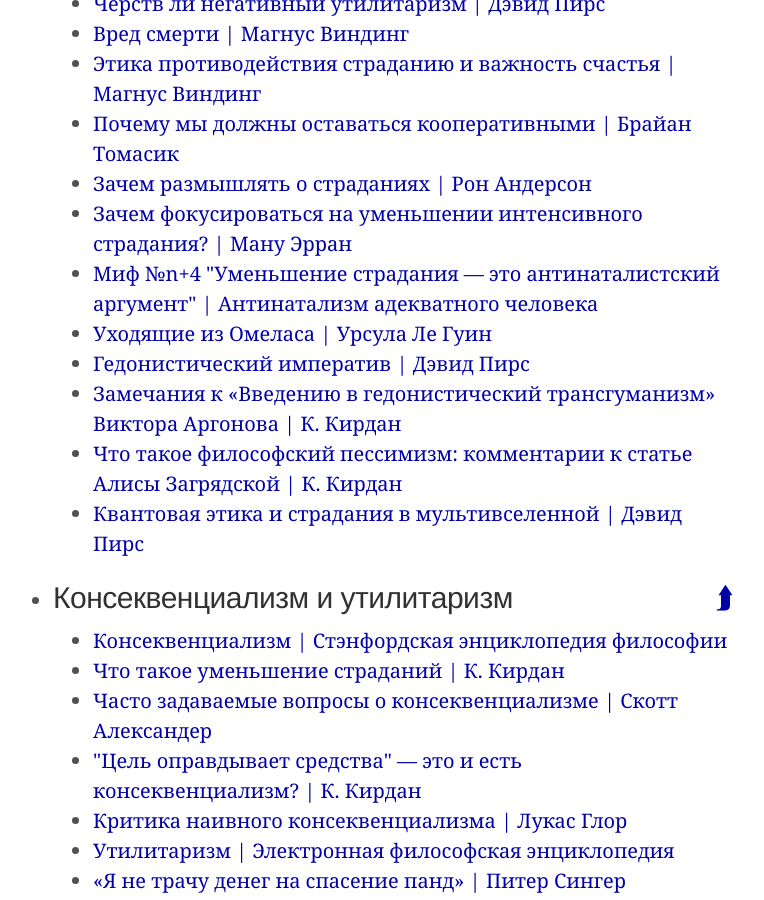
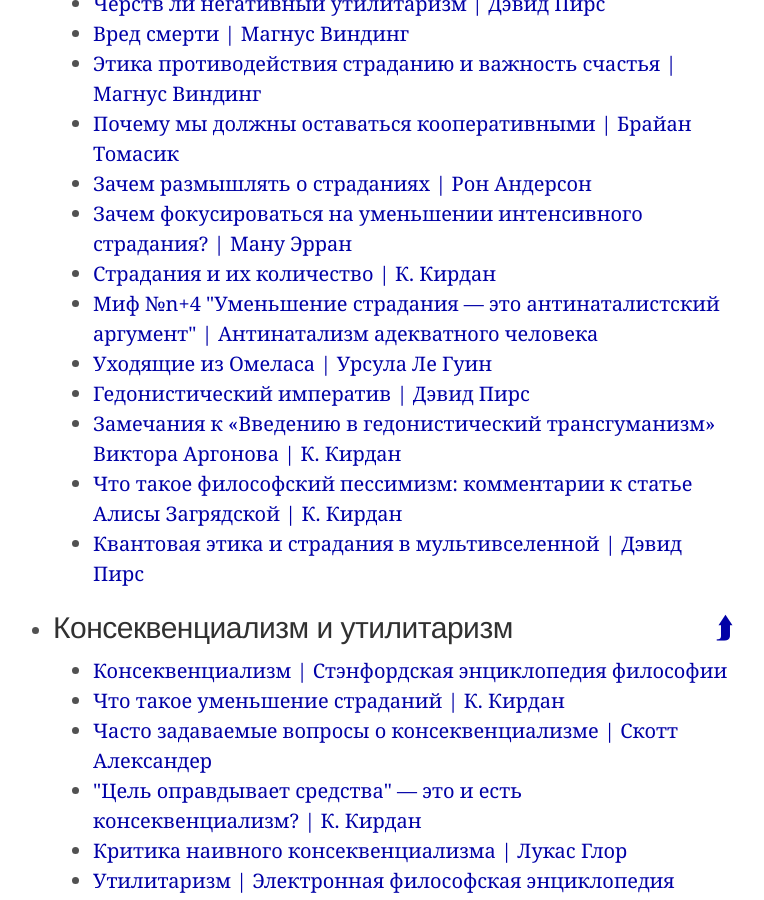
Before and after one commit to ReducingSuffering/reducingsuffering.github.io, a Jekyll site: the page built from index.md, in a window 1280 px wide and 900 px high, scrolled down 2864 px. Shown: the whole window, without its empty margins (267-1031 px from the left). Built offline with Jekyll 4.4.1, drawn with Linux system fonts in a browser that asks for light colours.

Commit message:
Update values.html

```diff
--- a/_lists/values.html
+++ b/_lists/values.html
@@ -28,6 +28,7 @@
   - 450 # Почему мы должны оставаться кооперативными — Брайан Томасик
   - 479 # Зачем размышлять о страданиях — Рон Андерсон
   - 47 # Зачем фокусироваться на уменьшении интенсивного страдания — Ману Эрран
+  - 568 # Страдания и их количество — К. Кирдан
   - 285 # Миф №n+4. "Уменьшение страдания — это антинаталистский аргумент" — Антинатализм адекватного человека
   - 62 # Уходящие из Омеласа — Урсула Ле Гуин
   - 89 # Гедонистический Императив — Дэвид Пирс
```
